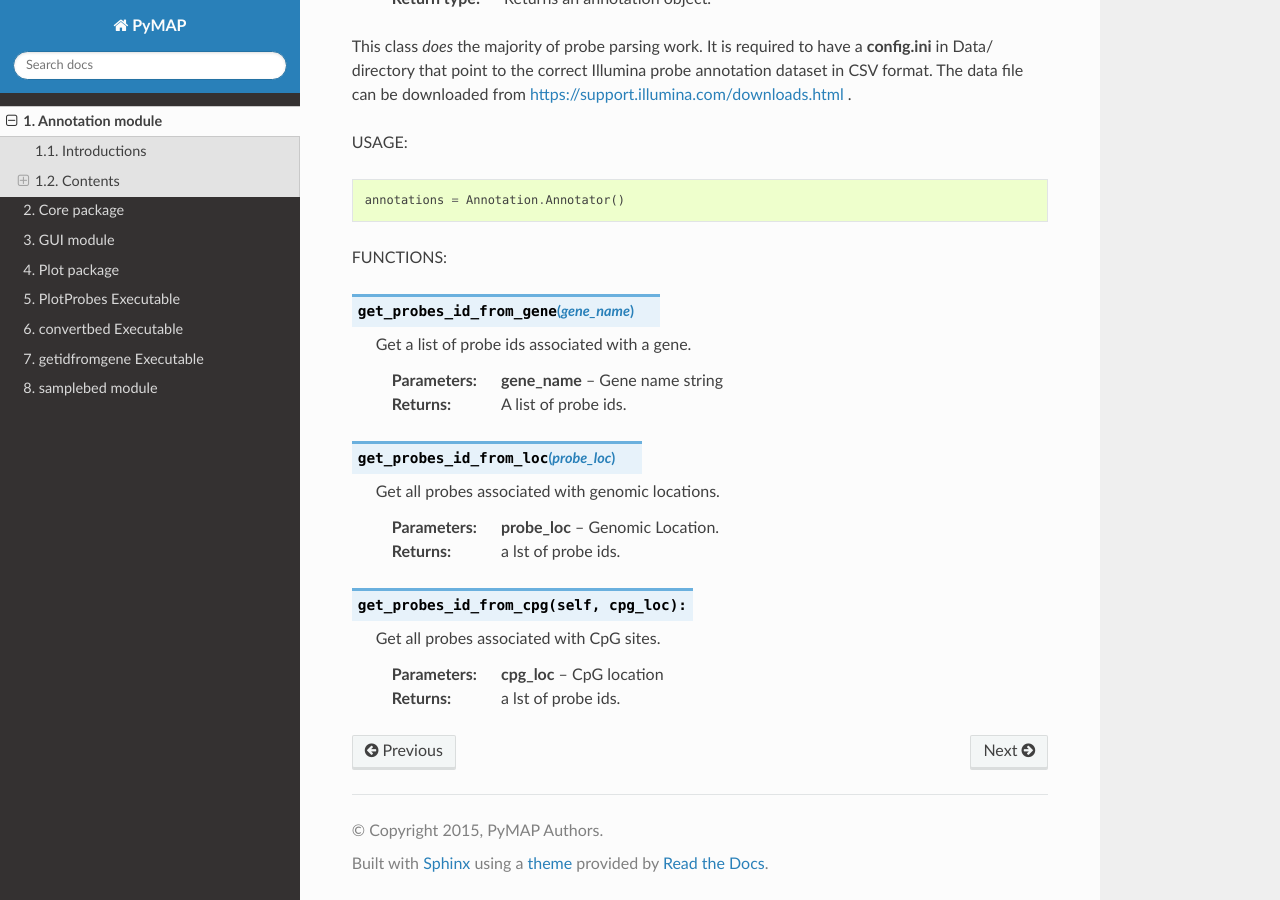
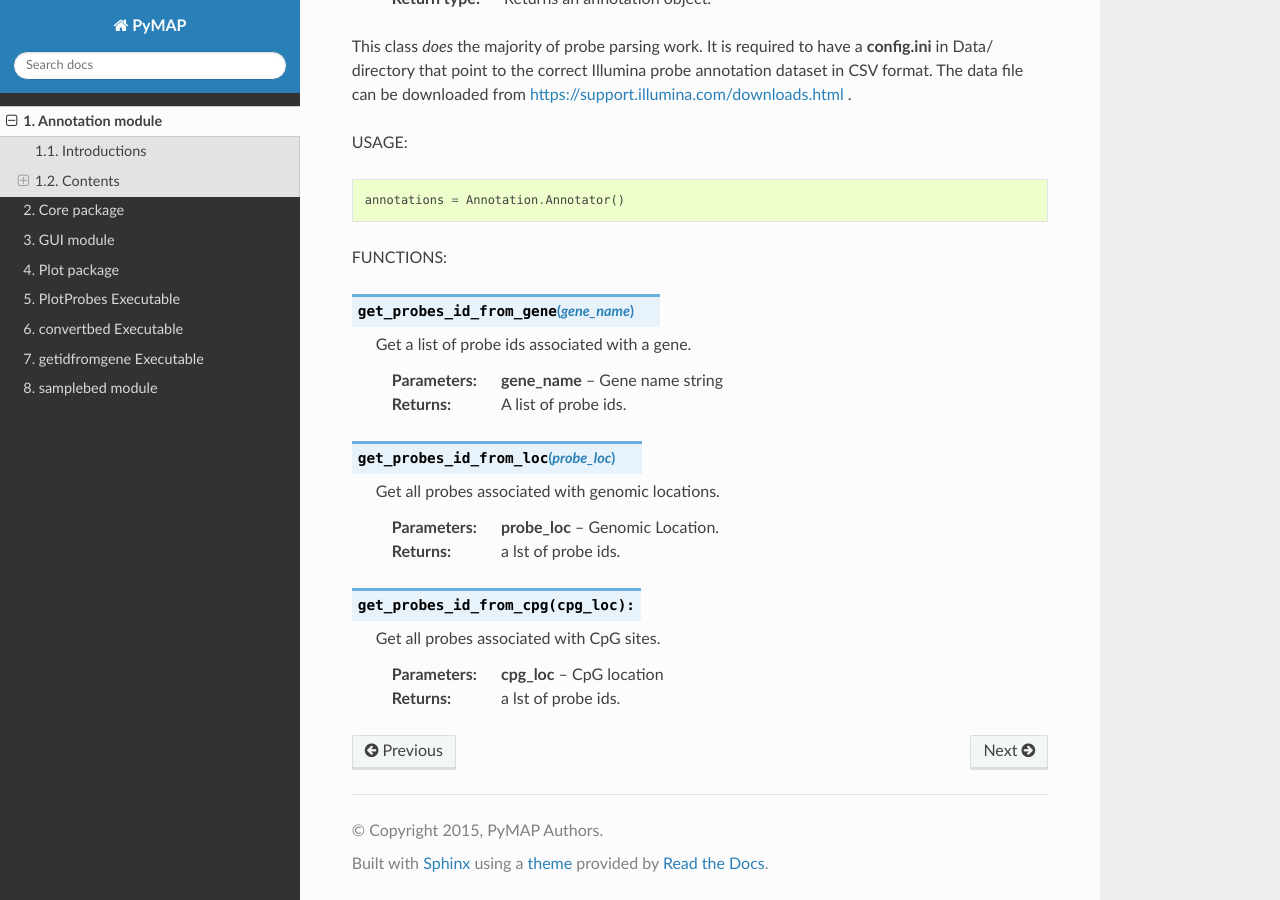
Before and after one commit to AminMahpour/PyMAP, a Sphinx documentation site: the page built from docs/Annotation.rst, in a window 1280 px wide and 900 px high, scrolled down 1417 px. Built offline with Sphinx 7.4.7 and the Read the Docs theme 2.0.0, drawn with Linux system fonts in a browser that asks for light colours.

Commit message:
updated documentations.

```diff
--- a/docs/Annotation.rst
+++ b/docs/Annotation.rst
@@ -95,7 +95,7 @@ FUNCTIONS:
     :param probe_loc: Genomic Location.
     :return: a lst of probe ids.
 
-.. function:: get_probes_id_from_cpg(self, cpg_loc):
+.. function:: get_probes_id_from_cpg(cpg_loc):
 
     Get all probes associated with CpG sites.
 
```
